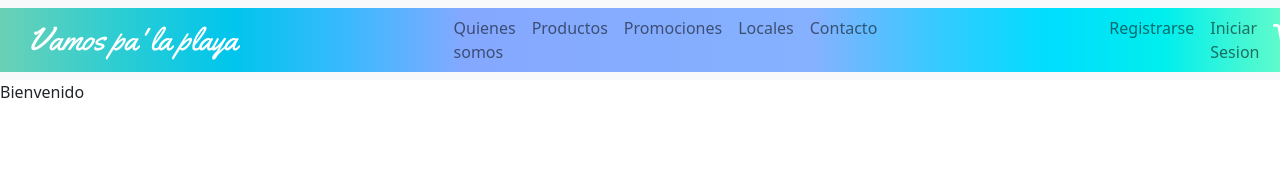
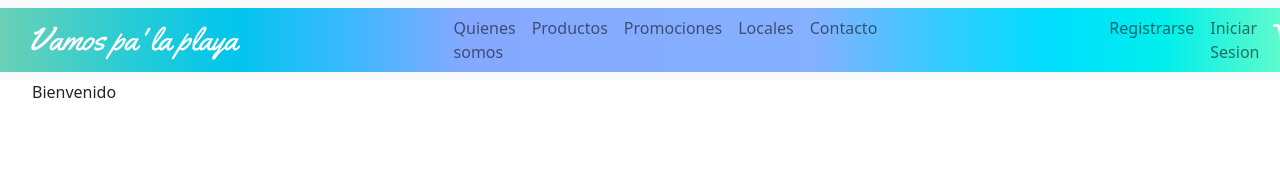
Before and after one commit to gabypizzutti/vamospalaplaya-pizzutti, a React (Create React App) app: page / in a window 1280 px wide. Shown: the top 170 px of the page. Built offline with nearby package versions, Linux system fonts and the light colour scheme; a web font is replaced by a local one.

Commit message:
se realiza entrega del desafio cartwidget y itemlistcontainer

```diff
--- a/src/App.css
+++ b/src/App.css
@@ -20,6 +20,10 @@
 
 .container-fluid{
   background-image: linear-gradient(to right, #6bd1b5, #2dcdd2, #00c5ed, #3cb9ff, #85a8ff, #85abff, #85aeff, #85b1ff, #39c9ff, #00ddff, #00eeed, #5ffbcb);
+}
+
+.mensaje{
+  padding-left: 2em;
 }
 
 .App {
--- a/src/components/ItemListContainer.js
+++ b/src/components/ItemListContainer.js
@@ -1,7 +1,7 @@
 const ItemListContainer = () => {
     return (
         <>
-            <p>Bienvenido</p>
+            <p className="mensaje">Bienvenido</p>
         </>
     );
 }
```
